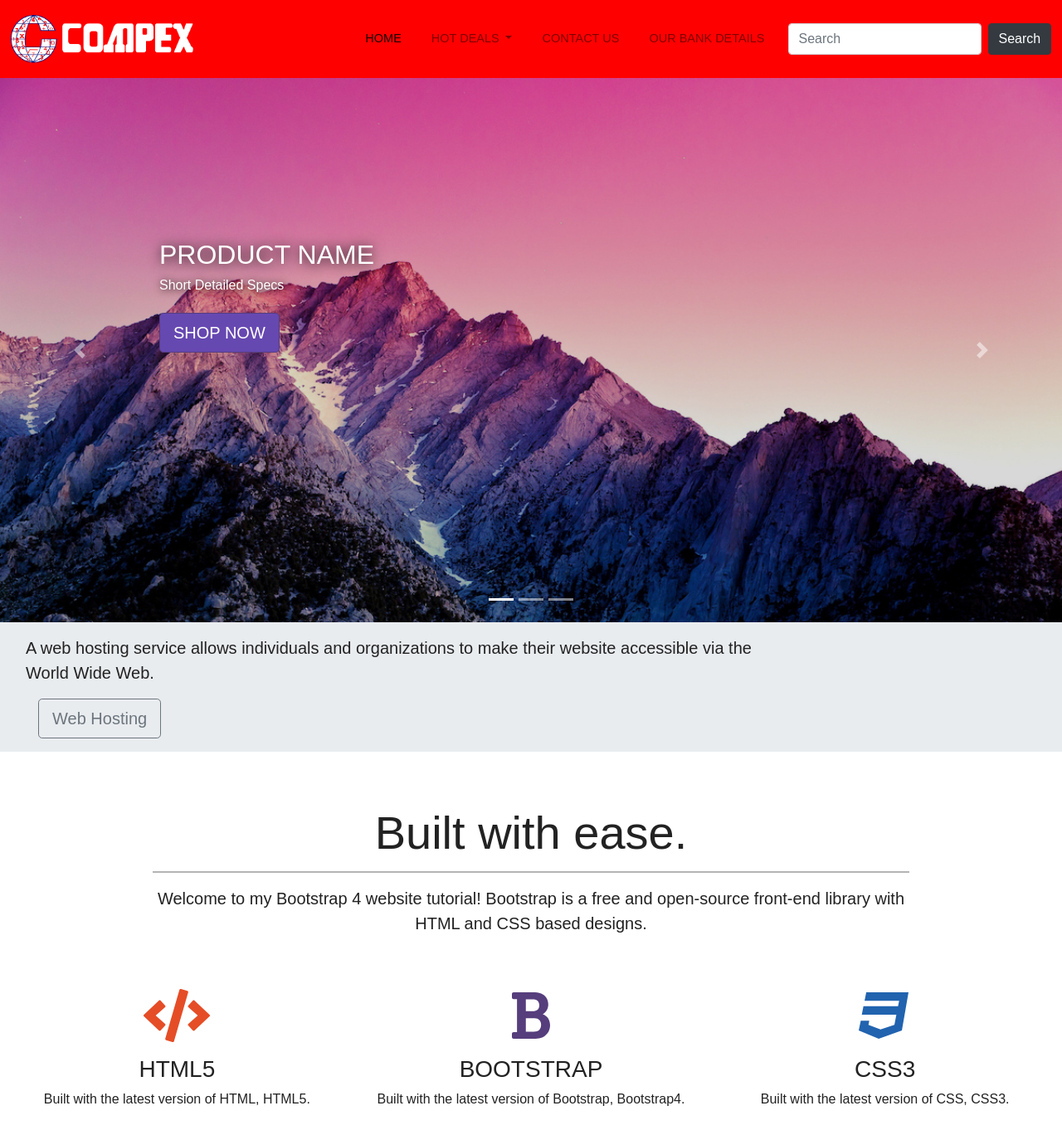
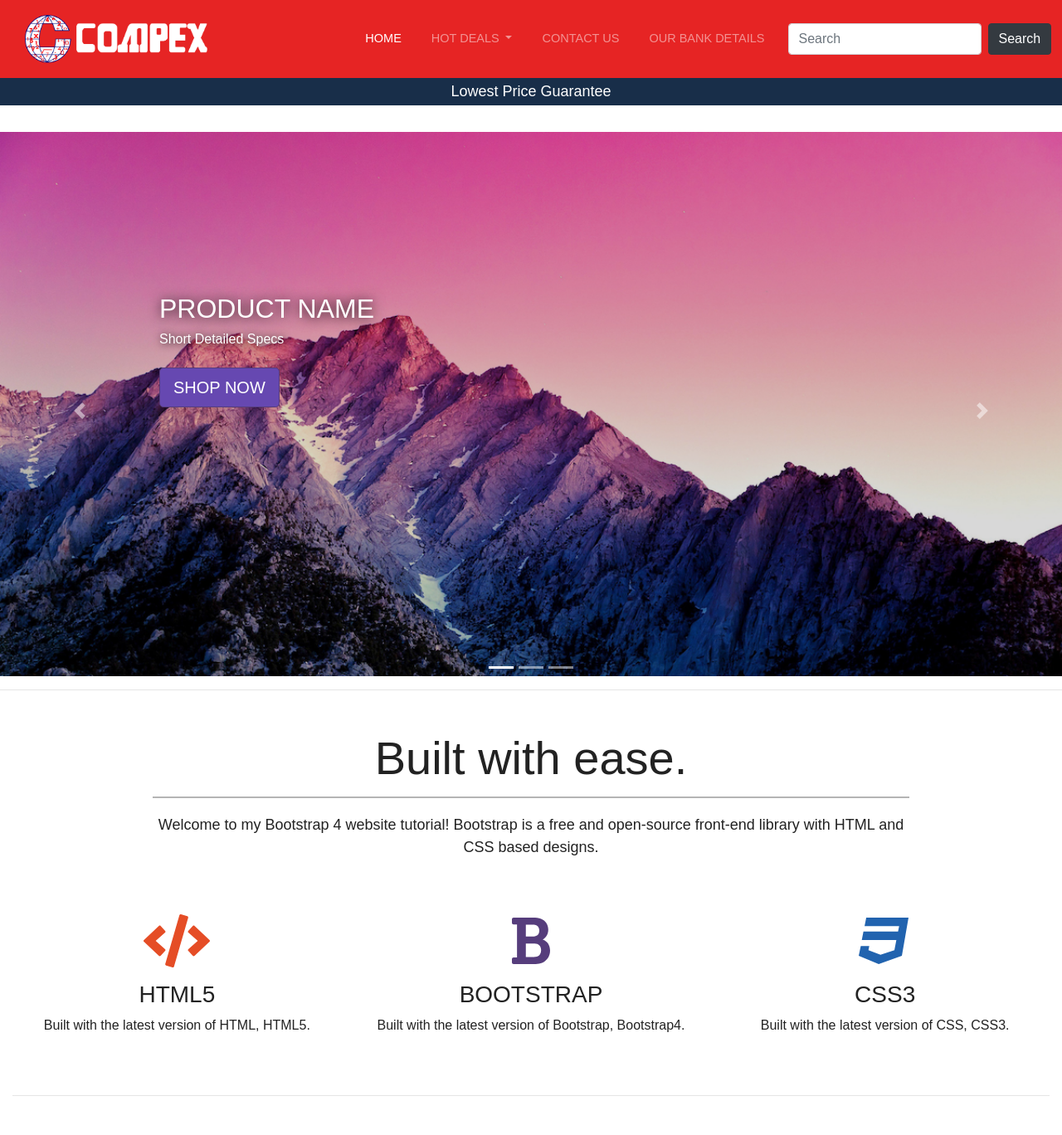
Before and after one commit to ngcarson/compex-wb, a PHP site: page / in a window 1280 px wide. Shown: the top 1368 px of the page at 83% size. Run offline with PHP 8.4, Linux system fonts and the light colour scheme; some libraries are stand-ins or nearby versions.

Commit message:
Changed navbar font color & moved jumbotron to top.

```diff
--- a/index.html
+++ b/index.html
@@ -14,7 +14,7 @@
 <body>
 
 <!-- Navigation -->
-<nav class="navbar navbar-expand-lg navbar-light sticky-top bg-company-red">
+<nav class="navbar navbar-expand-lg navbar-dark sticky-top bg-company-red">
 	<a class="navbar-brand" href="#"><img src="img/logo-white.png"></a>
 		<button class="navbar-toggler" type="button" data-toggle="collapse" data-target="#navbarSupportedContent" aria-controls="navbarSupportedContent" aria-expanded="false" aria-label="Toggle navigation">
 			<span class="navbar-toggler-icon"></span>
@@ -39,10 +39,17 @@
 		</ul>
 		<form class="form-inline my-2 my-lg-0">
       <input class="form-control mr-sm-2" type="search" placeholder="Search" aria-label="Search">
-      <button class="btn btn-dark my-2 my-sm-0" type="submit">Search</button>
+      <button class="btn btn-dark my-2 my-sm-0" type="submit" id="search">Search</button>
     </form>
 	</div>
 </nav>
+
+<!--- Jumbotron -->
+<div class="jumbotron jumbotron-fluid">
+  <div class="container">
+    <p class="lead">Lowest Price Guarantee</p>
+  </div>
+</div>
 
 <!--- Image Slider -->
 <div id="slides" class="carousel slide" data-ride="carousel">
@@ -87,19 +94,9 @@
 		<span class="carousel-control-next-icon" aria-hidden="true"></span>
 		<span class="sr-only">Next</span>
 	</a>
+	<hr>
 </div>
 
-<!--- Jumbotron -->
-<div class="container-fluid">
-<div class="row jumbotron">
-	<div class="col-xs-12 col-sm-12 col-md-9 col-lg-9 col-cl-10">
-		<p class="lead">A web hosting service allows individuals and organizations to make their website accessible via the World Wide Web.</p>
-		<div class="col-xs-12 col-sm-12 col-md-3 col-lg-3 col-xl-2">
-			<a href="#"><button type="button" class="btn btn-outline-secondary btn-lg">Web Hosting</button></a>
-		</div>
-	</div>
-</div>
-</div>
 <!--- Welcome Section -->
 <div class="contrain-fluid padding">
 <div class="row welcome text-center">
--- a/style.css
+++ b/style.css
@@ -10,10 +10,25 @@ html, body {
 
 .navbar {
   padding: .8rem; /*1 rem = 16 pixel*/
+  padding-left:30px;
+}
+
+.navbar-toggler {
+  border-color: white !important;
+}
+
+/*
+.collapse ul li a {
+  color: white;
+}
+*/
+
+a:hover {
+  color: #fdf640 !important;
 }
 
 .bg-company-red {
-  background-color: red;
+  background-color: #e62424;
 }
 
 .navbar img {
@@ -67,8 +82,16 @@ html, body {
 }
 
 .jumbotron {
-  padding: 1rem;
+  padding: .0rem;
   border-radius: 0;
+  text-align: center;
+  background-color: #182e49;
+  color: white;
+}
+
+p.lead {
+  font-size: 18px;
+  padding: .2rem;
 }
 
 .padding {
@@ -173,10 +196,18 @@ hr.light-100 {
 
 /*---Media Queries --*/
 @media (max-width: 992px) {
+  .navbar {
+    padding: .8rem; /*1 rem = 16 pixel*/
+  }
+
   .social a {
     top: 45%;
   }
 @media (max-width: 768px) {
+  .navbar {
+    padding: .8rem; /*1 rem = 16 pixel*/
+  }
+
   .carousel-caption {
     top: 45%;
   }
@@ -207,6 +238,10 @@ hr.light-100 {
 }
 
 @media (max-width: 576px) {
+  .navbar {
+    padding: .8rem; /*1 rem = 16 pixel*/
+  }
+
   .carousel-caption {
     top: 40%;
   }
```
